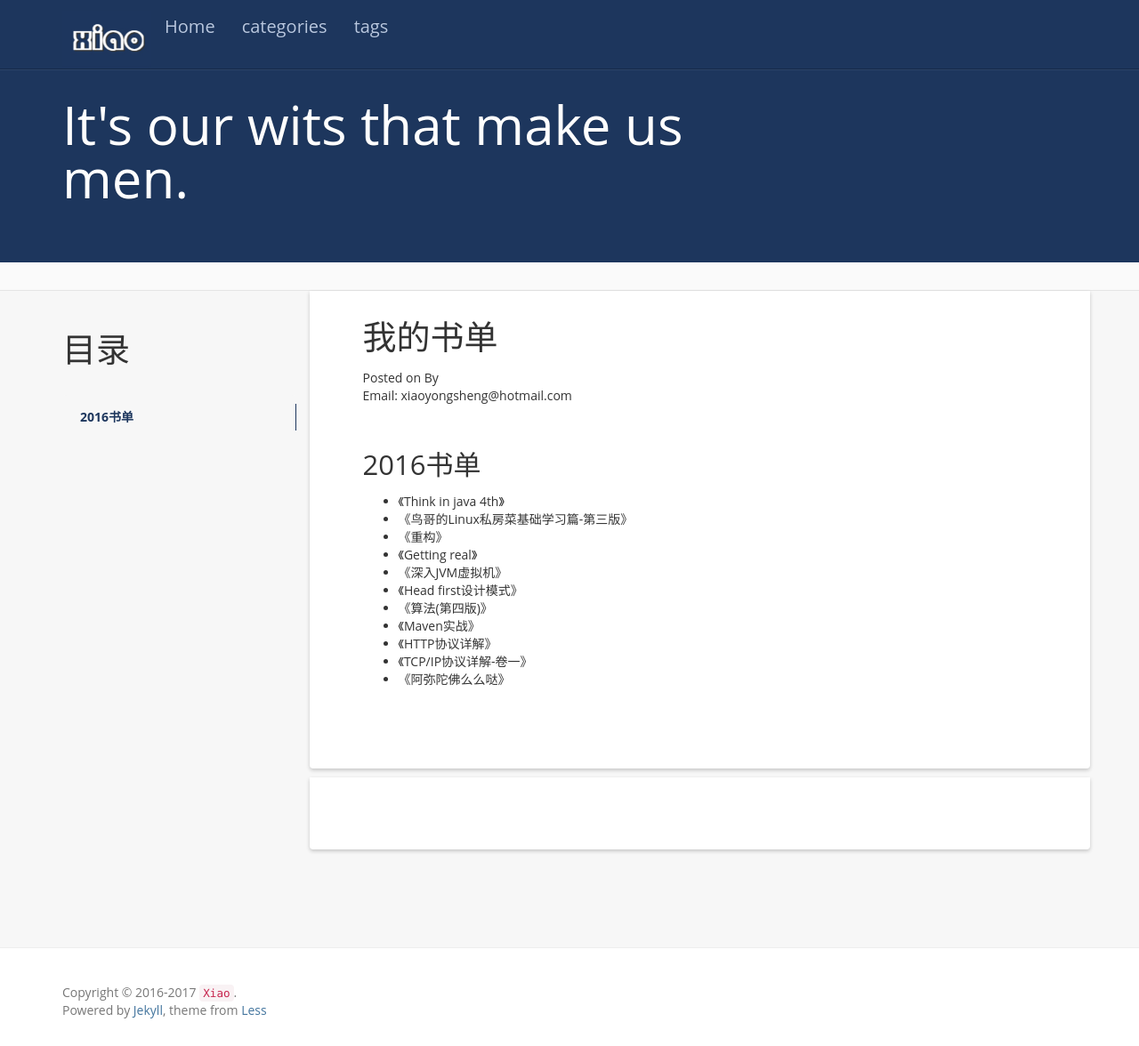
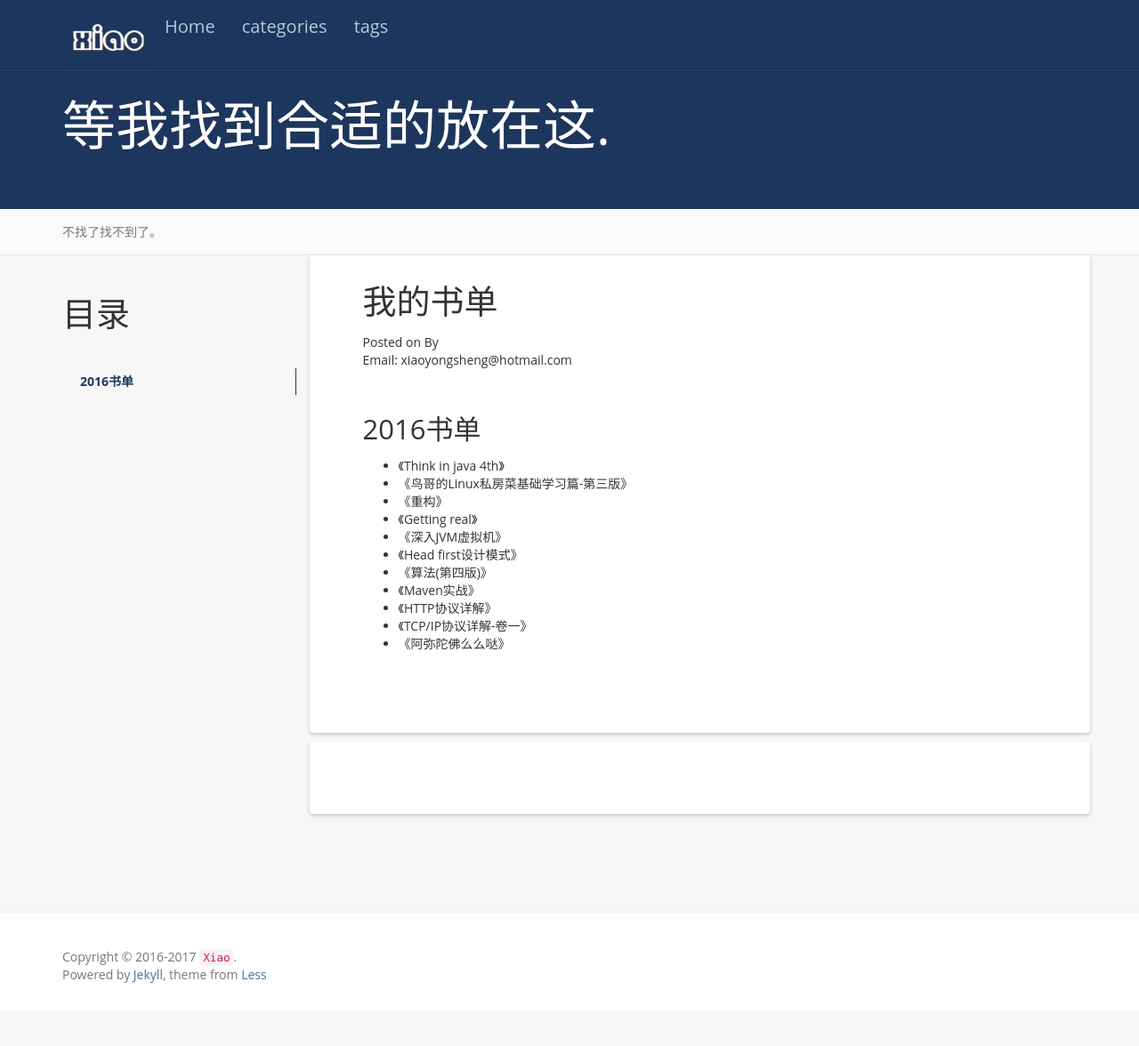
Before and after one commit to betterxys/betterxys.github.io, a Jekyll site: the page built from books.md, in a window 1280 px wide and 1176 px high. Shown: the whole window at 89% size. Built offline with Jekyll 4.4.1, drawn with Linux system fonts in a browser that asks for light colours; nearby versions of some CDN libraries; comment, search, counter and statistics services are not loaded.

Commit message:
change _config.yml

```diff
--- a/_config.yml
+++ b/_config.yml
@@ -1,15 +1,15 @@
 # Site settings
-name: Less Or More
+name: Xiao Yongsheng
 email: xiaoyongsheng@hotmail.com
 author: Xiao
 url: http://betterxys.github.io
 resume_site: ''
 github: https://github.com/betterxys/
 baseurl: ""
-description: Actually, less is more!
-# meta_description: 康志华;个人博客;学而不思则罔;思而不学则殆;生命不止;折腾不休
-motto: It's our wits that make us men.
-# banner: 学而不思则罔，思而不学则殆。
+description: It's always better if you have people to share it with!
+meta_description: 肖永生;个人博客;
+motto: 等我找到合适的放在这.
+banner: 不找了找不到了。
 
 #permalink: /:categories/:year/:month/:day/:title/
 permalink: /:year/:month/:day/:title/
@@ -18,7 +18,7 @@
 exclude: ['README.md', 'Gemfile.lock', 'Gemfile', 'Rakefile']
 
 github_username: betterxys
-highlighter: Pygments
+highlighter: rouge
 
 # Build settings
 markdown: kramdown
```
